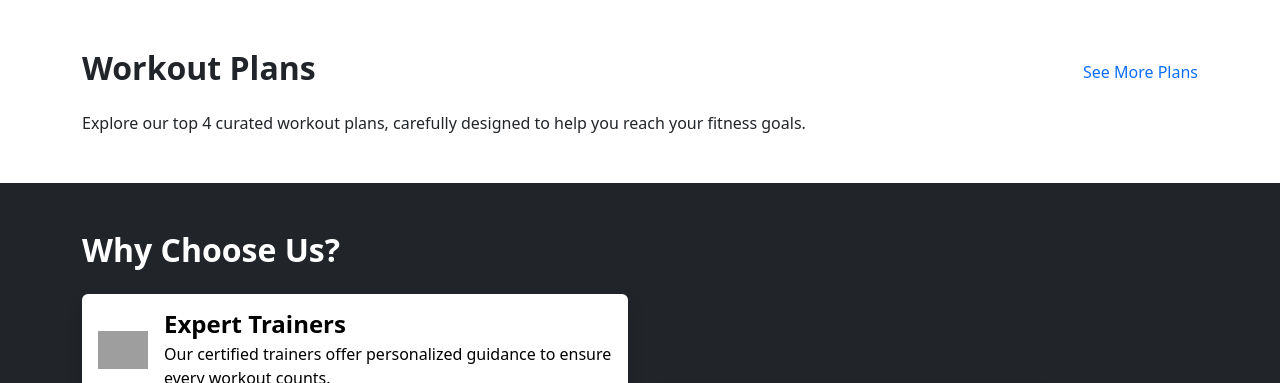
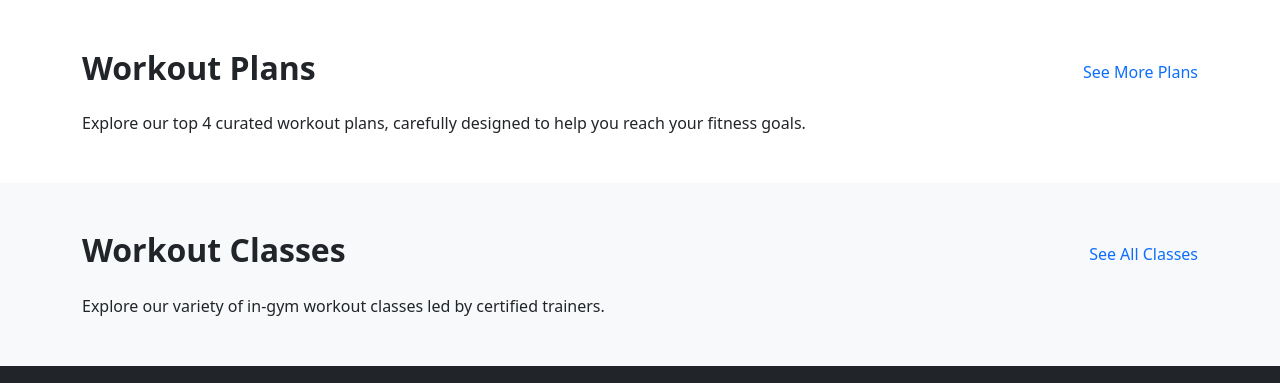
Before and after one commit to b0ssbota/toka3, a Django app: page / in a window 1280 px wide. Shown: the part 1366-1749 px from the top of the page. Run offline with Django 5.2, Linux system fonts and the light colour scheme; data that the repository does not hold is empty; grey boxes are pictures that could not be loaded.

Commit message:
work out classes

```diff
--- a/toka/templates/index.html
+++ b/toka/templates/index.html
@@ -169,6 +169,48 @@
 
 <!-- Subscription and Join Us Section -->
 
+<!-- Workout Classes Section -->
+<section class="py-5 bg-light text-dark">
+    <div class="container">
+      <!-- Section Heading & "See All Classes" Link -->
+      <div class="d-flex justify-content-between align-items-center mb-3">
+        <h2 class="fw-bold">Workout Classes</h2>
+        <a href="{% url 'workout_list' %}" class="text-decoration-none">See All Classes</a>
+      </div>
+
+      <!-- Short Description -->
+      <p class="mb-4">
+        Explore our variety of in-gym workout classes led by certified trainers.
+      </p>
+
+      <!-- Grid of Workout Class Cards -->
+      <div class="row row-cols-1 row-cols-md-3 g-4">
+        {% for workout in top_workout_classes %}
+        <div class="col">
+          <div class="card h-100 border-0 shadow" style="border-radius: 10px; overflow: hidden;">
+            {% if workout.image %}
+            <img src="{{ workout.image.url }}" class="card-img-top" alt="{{ workout.name }}" style="height: 180px; object-fit: cover;">
+            {% else %}
+            <img src="{% static 'imgs/default_workout.jpg' %}" class="card-img-top" alt="Workout Class" style="height: 180px; object-fit: cover;">
+            {% endif %}
+            <div class="card-body">
+              <h5 class="card-title">{{ workout.name }}</h5>
+              <p class="card-text text-muted">
+                {{ workout.difficulty }} &bull; {{ workout.length }} min
+              </p>
+            </div>
+            <div class="card-footer d-flex justify-content-between align-items-center">
+              <a href="{% url 'workout_detail' workout.id %}" class="btn btn-warning">View Class</a>
+              <span class="text-muted">£{{ workout.price }}</span>
+            </div>
+          </div>
+        </div>
+        {% endfor %}
+      </div>
+    </div>
+  </section>
+
+
 <!-- Why Choose Us Section with Left Boxes and Right Image -->
 <section class="py-5 bg-dark text-white">
     <div class="container">
```
Also changed, not shown: media/workouts/workout_2.png (added).
